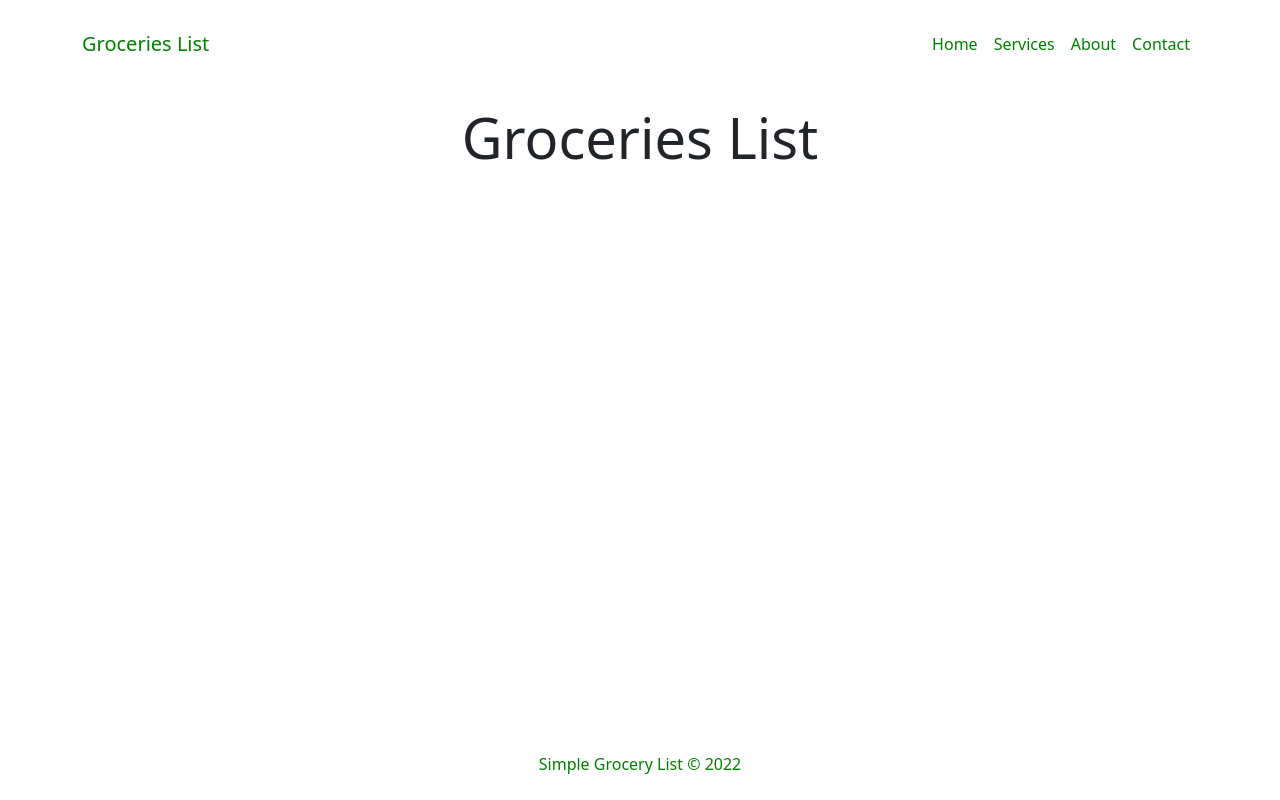
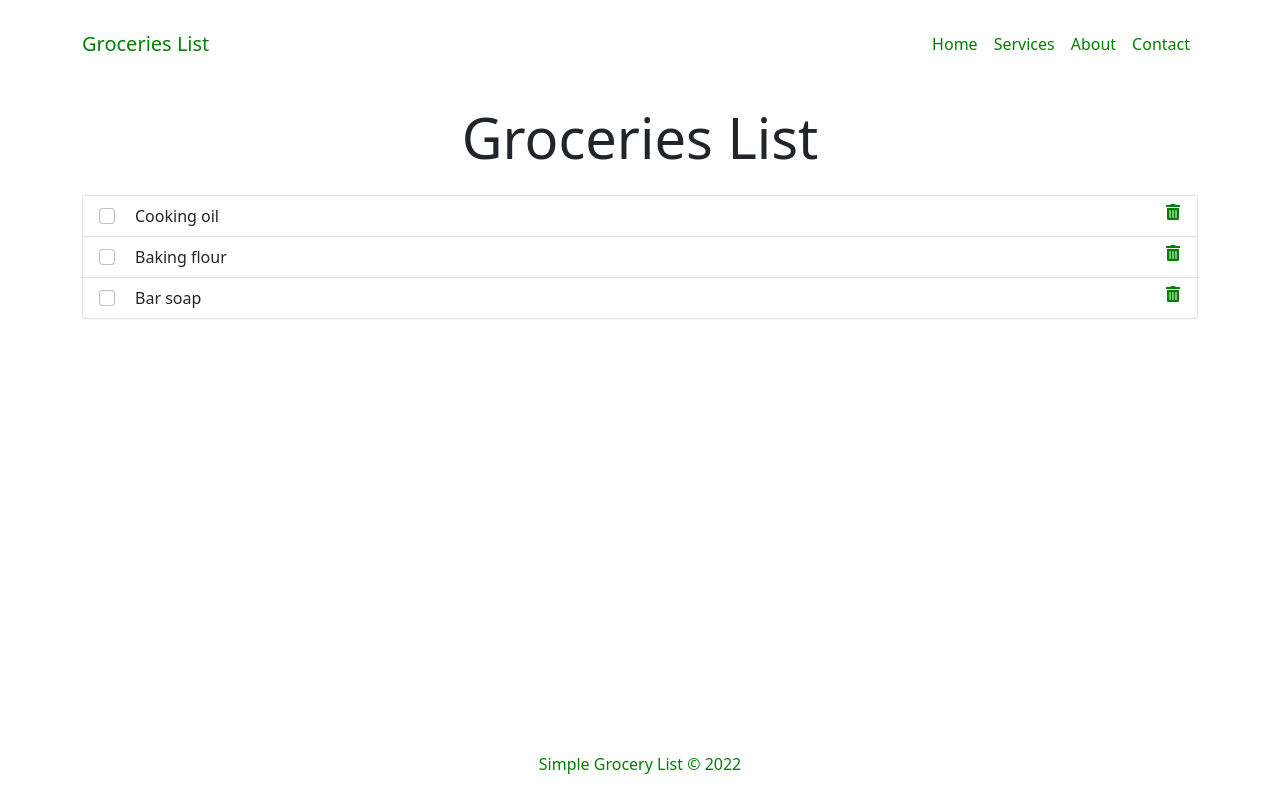
Before and after one commit to JoelOgira/Grocery-List, a React (Create React App) app: page / in a window 1280 px wide. Built offline with nearby package versions, Linux system fonts and the light colour scheme.

Commit message:
Added react icons

```diff
--- a/package.json
+++ b/package.json
@@ -36,5 +36,8 @@
       "last 1 firefox version",
       "last 1 safari version"
     ]
+  },
+  "devDependencies": {
+    "react-icons": "^4.4.0"
   }
 }
--- a/public/index.html
+++ b/public/index.html
@@ -11,8 +11,7 @@
     />
     <link rel="apple-touch-icon" href="%PUBLIC_URL%/logo192.png" />
     <!-- Font awesome cdn link -->
-    <link rel="stylesheet" href="https://cdnjs.cloudflare.com/ajax/libs/font-awesome/6.1.1/css/brands.min.css" integrity="sha512-OivR4OdSsE1onDm/i3J3Hpsm5GmOVvr9r49K3jJ0dnsxVzZgaOJ5MfxEAxCyGrzWozL9uJGKz6un3A7L+redIQ==" crossorigin="anonymous" referrerpolicy="no-referrer" />
-    <!--
+    <link rel="stylesheet" href="https://cdnjs.cloudflare.com/ajax/libs/font-awesome/6.1.1/css/all.min.css" integrity="sha512-KfkfwYDsLkIlwQp6LFnl8zNdLGxu9YAA1QvwINks4PhcElQSvqcyVLLD9aMhXd13uQjoXtEKNosOWaZqXgel0g==" crossorigin="anonymous" referrerpolicy="no-referrer" />    <!--
       manifest.json provides metadata used when your web app is installed on a
       user's mobile device or desktop. See https://developers.google.com/web/fundamentals/web-app-manifest/
     -->
--- a/src/Components/Content.js
+++ b/src/Components/Content.js
@@ -1,4 +1,5 @@
 import { useState } from "react";
+import { FaTrashAlt } from 'react-icons/fa';
 
 const Content = () => {
 
@@ -23,7 +24,16 @@ const Content = () => {
     <main>
         <div className="container">
             <h2 className="text-center display-4 py-3">Groceries List</h2>
-
+            <ul class="list-group">
+              {items.map(item => (
+                <li className="list-group-item" key={item.id}>
+                <input className="form-check-input me-1 " type="checkbox" checked={item.checked} aria-label="..."/>
+                  <span className="px-3">{item.item}</span>
+                  {/* <i className="fas fa-trash-can pt-2" style={{ color: 'green', float: 'right', cursor: 'pointer' }}></i> */}
+                  <FaTrashAlt style={{ color: 'green', float: 'right', cursor: 'pointer' }} role="button" tabIndex="0" />
+                </li>
+              ))}
+            </ul>
         </div>
     </main>
 
```
Also changed, not shown: 1 other file (tests, documents, lock files or other folders).
